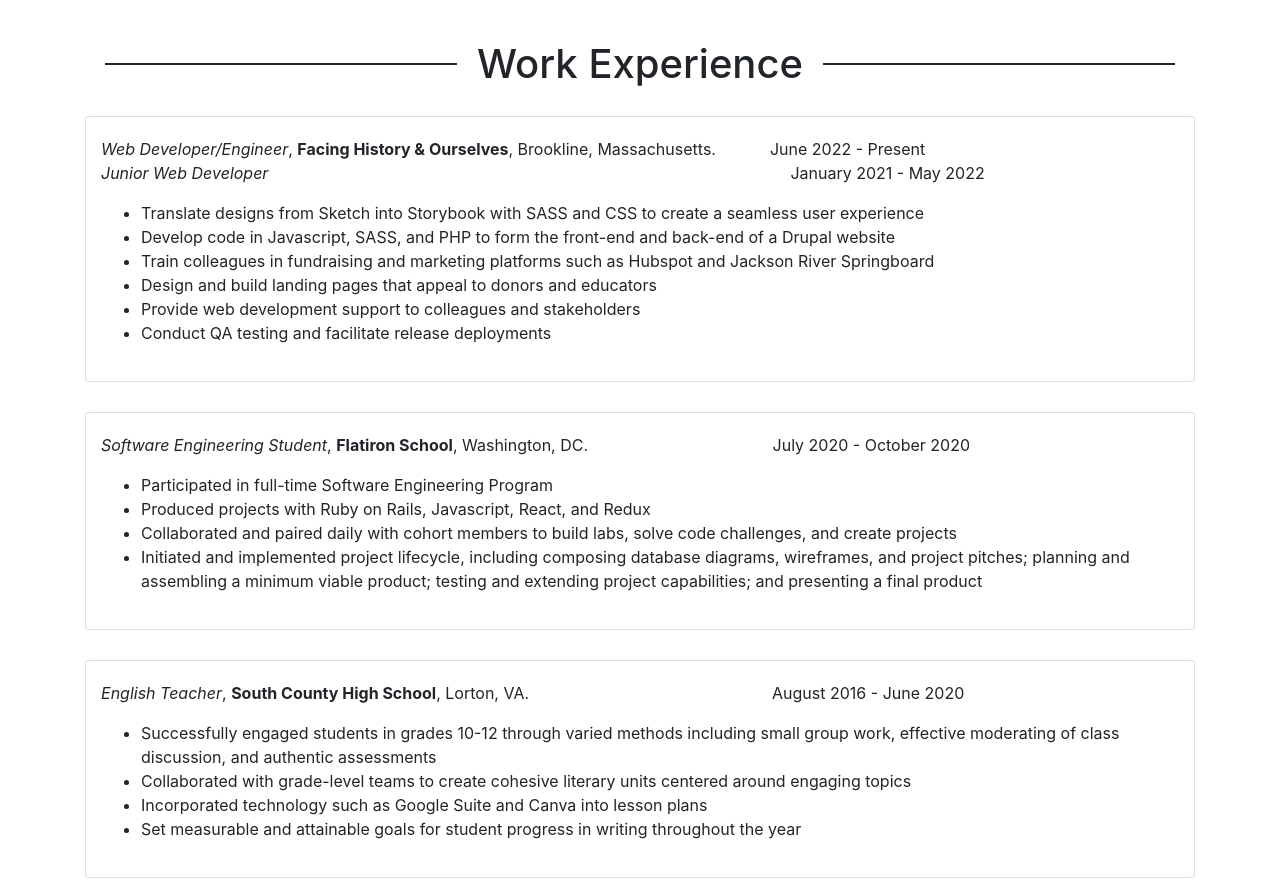
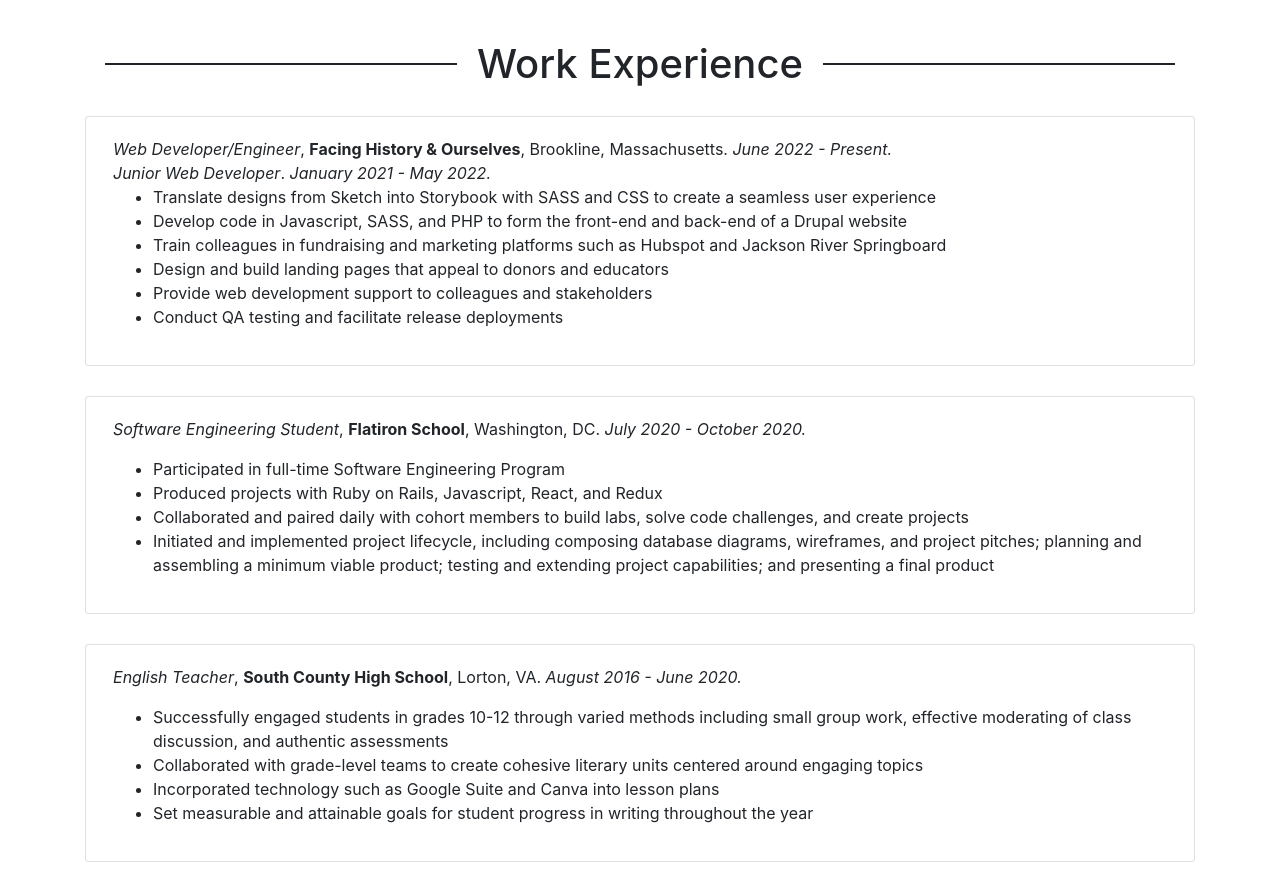
Before and after one commit to chsohn15/amplifyapp, a React (Create React App) app: page / in a window 1280 px wide. Shown: the part 1580-2470 px from the top of the page. Built offline with nearby package versions, Linux system fonts and the light colour scheme; no server answers.

Commit message:
work card padding

```diff
--- a/src/components/Work.js
+++ b/src/components/Work.js
@@ -17,10 +17,10 @@
         <Col>
         <Card className='card-work'>
             <Row >
-                <Card.Body style={{marginLeft: '10px'}}>
+                <Card.Body style={{marginLeft: '10px', paddingLeft: '2rem', paddingRight: '2rem'}}>
                   <Card.Text>
-                  <p style={{whiteSpace: 'pre', marginBottom: '0px'}}><em>Web Developer/Engineer</em>, <strong>Facing History &#38; Ourselves</strong>, Brookline, Massachusetts.            June 2022 - Present</p>
-                  <p style={{whiteSpace: 'pre'}}><em>Junior Web Developer</em>                                                                                                                    January 2021 - May 2022</p>
+                    <div style={{marginBottom: '0px'}}><em>Web Developer/Engineer</em>, <strong>Facing History &#38; Ourselves</strong>, Brookline, Massachusetts. <em>June 2022 - Present.</em></div>
+                    <div><em>Junior Web Developer</em>. <em>January 2021 - May 2022.</em></div>
             <ul>
                 <li>Translate designs from Sketch into Storybook with SASS and CSS to create a seamless user experience</li>
                 <li>Develop code in Javascript, SASS, and PHP to form the front-end and back-end of a Drupal website</li>
@@ -35,9 +35,9 @@
           </Card >
         <Card style={{marginTop: '30px'}}>
             <Row >
-                <Card.Body style={{marginLeft: '10px'}}>
+                <Card.Body style={{marginLeft: '10px', paddingLeft: '2rem', paddingRight: '2rem'}}>
                   <Card.Text>
-                  <p style={{whiteSpace: 'pre'}}><em>Software Engineering Student</em>, <strong>Flatiron School</strong>, Washington, DC.                                         July 2020 - October 2020</p>
+                  <p><em>Software Engineering Student</em>, <strong>Flatiron School</strong>, Washington, DC. <em>July 2020 - October 2020.</em></p>
             <ul>
                 <li>Participated in full-time Software Engineering Program</li>
                 <li>Produced projects with Ruby on Rails, Javascript, React, and Redux</li>
@@ -50,9 +50,9 @@
           </Card >
           <Card style={{marginTop: '30px'}}>
             <Row >
-                <Card.Body style={{marginLeft: '10px'}}>
+                <Card.Body style={{marginLeft: '10px', paddingLeft: '2rem', paddingRight: '2rem'}}>
                   <Card.Text>
-                  <p style={{whiteSpace: 'pre'}}><em>English Teacher</em>, <strong>South County High School</strong>, Lorton, VA.                                                      August 2016 - June 2020</p>
+                  <p><em>English Teacher</em>, <strong>South County High School</strong>, Lorton, VA. <em>August 2016 - June 2020.</em></p>
                   <ul>
                     <li>Successfully engaged students in grades 10-12 through varied methods including small group work, effective moderating of class discussion, and authentic assessments</li>
                     <li>Collaborated with grade-level teams to create cohesive literary units centered around engaging topics</li>
@@ -65,9 +65,9 @@
           </Card >
           <Card style={{marginTop: '30px'}}>
             <Row >
-                <Card.Body style={{marginLeft: '10px'}}>
+                <Card.Body style={{marginLeft: '10px', paddingLeft: '2rem', paddingRight: '2rem'}}>
                   <Card.Text>
-                  <p style={{whiteSpace: 'pre'}}><em>ESOL Teacher</em>, <strong>South Lakes High School</strong>, Reston, VA.		                                                         August 2015 - June 2016</p>
+                  <p><em>ESOL Teacher</em>, <strong>South Lakes High School</strong>, Reston, VA. <em>August 2015 - June 2016.</em></p>
                   <ul>
                     <li>Planned and implemented varied instruction for ESOL Level 1 Content and Literature classes</li>
                     <li>Set measurable and attainable academic goals for students based upon benchmark reading and writing assessments</li>
```
Also changed, not shown: src/index.scss (line endings or trailing spaces).
